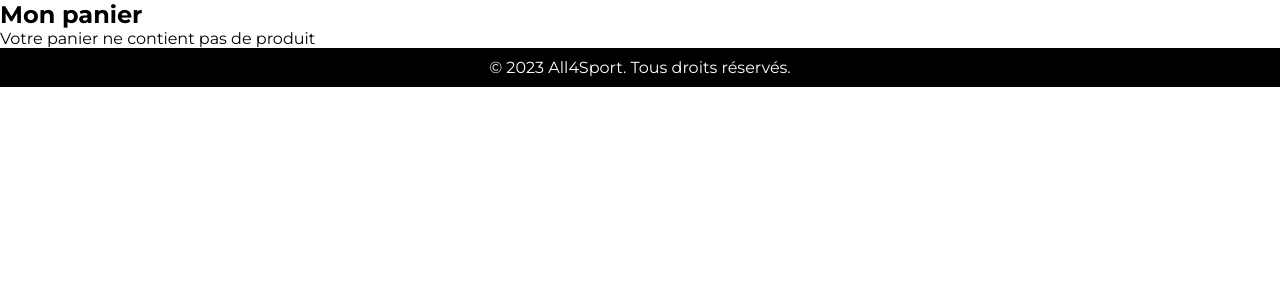
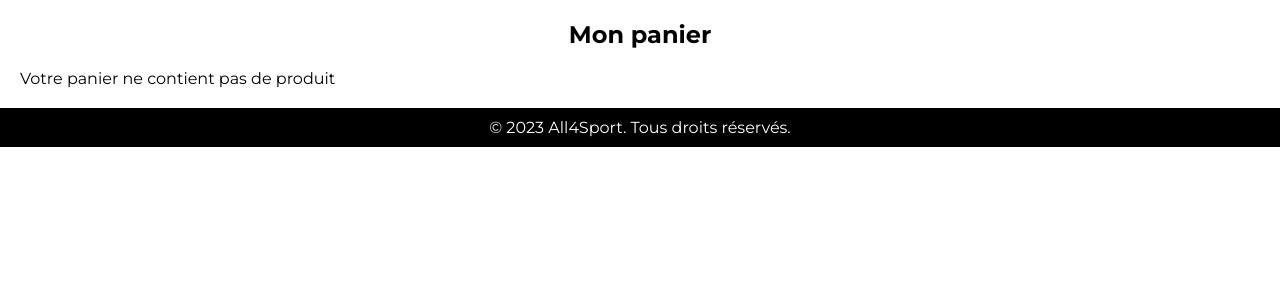
Before and after one commit to sabhcode/AP3, a Symfony app: template app/templates/cart/cart.html.twig in a window 1280 px wide. Shown: the part 78-378 px from the top of the page. Run offline with Twig, Linux system fonts and the light colour scheme; the template is opened without the code that fills it, so the values that code supplies are empty; some libraries are stand-ins or nearby versions.

Commit message:
modify cart

```diff
--- a/app/public/css/cart.css
+++ b/app/public/css/cart.css
@@ -1,3 +1,12 @@
+.main-app {
+    padding: 20px;
+}
+
+.cart-title {
+    text-align: center;
+    margin-bottom: 20px;
+}
+
 .price-order {
     background-color: #f7882d20;
     text-align: center;
--- a/app/templates/cart/cart.html.twig
+++ b/app/templates/cart/cart.html.twig
@@ -8,7 +8,7 @@
 {% endblock %}
 
 {% block body %}
-<h2>Mon panier</h2>
+<h2 class="cart-title">Mon panier</h2>
 {% if products is not empty %}
     {% set priceOrder = 0 %}
     <div class="bottom-product-cards">
```
